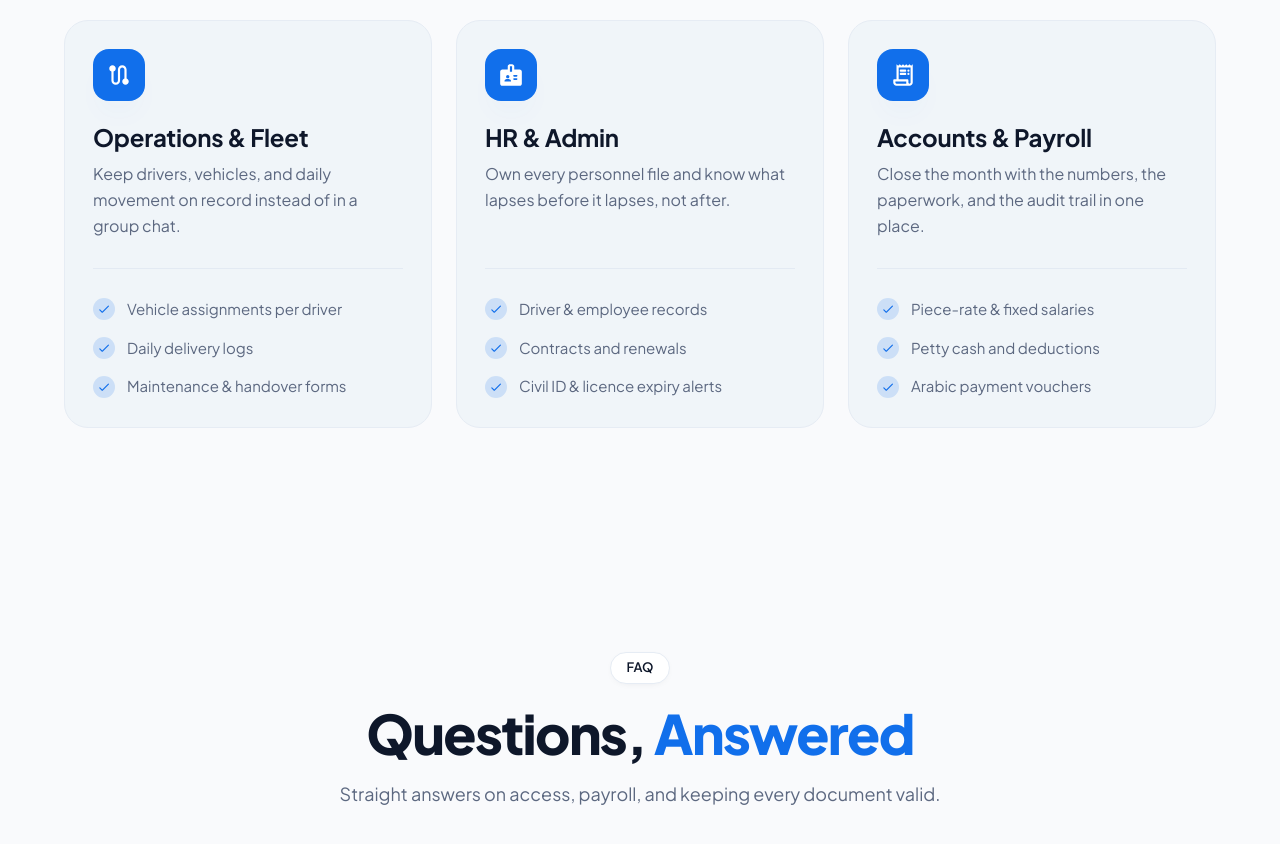
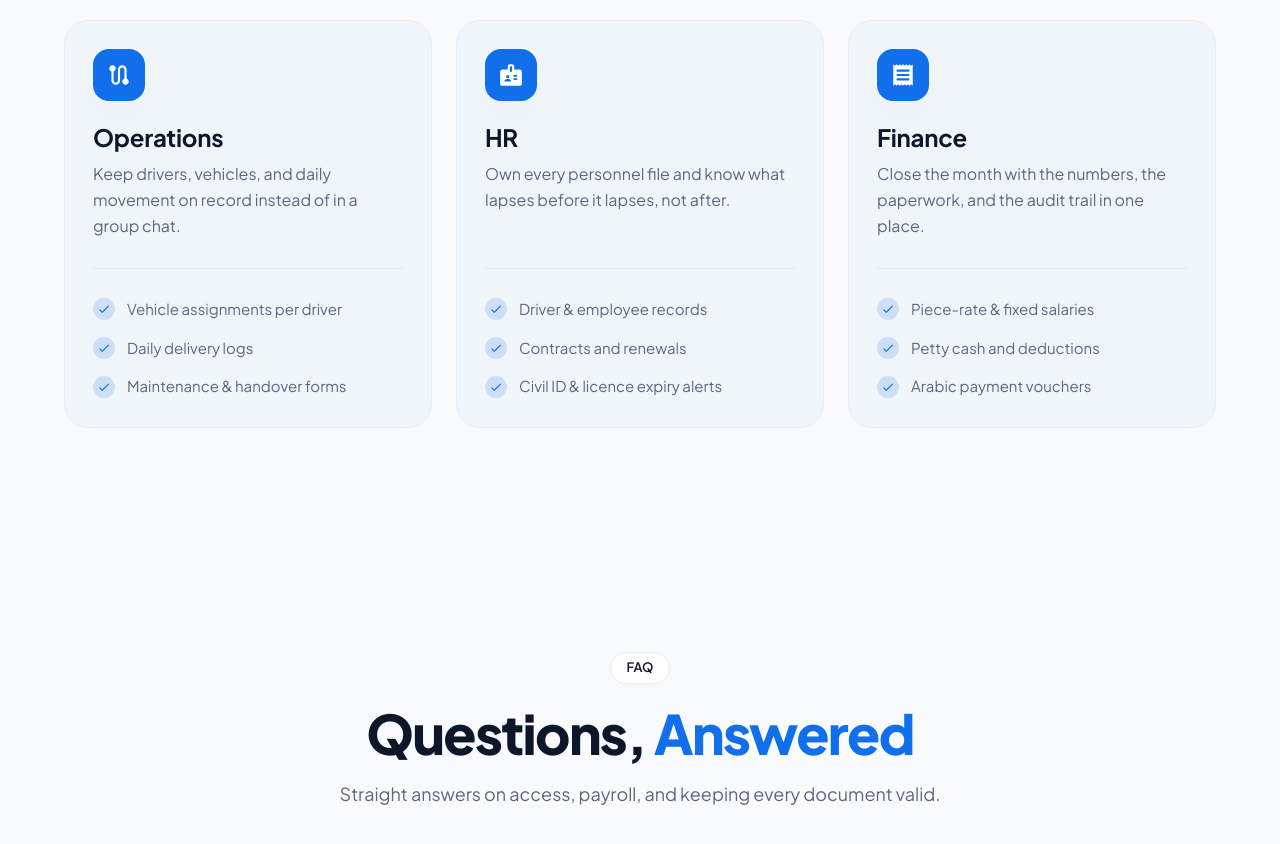
Before and after one commit to FahadAlduaij/fleethub-web, a React (Vite) app: page / in a window 1280 px wide. Shown: the part 4040-4884 px from the top of the page. Built offline with nearby package versions, Linux system fonts and the light colour scheme.

Commit message:
Use the filled receipt icon for the Finance role card

```diff
--- a/src/components/Roles.jsx
+++ b/src/components/Roles.jsx
@@ -9,14 +9,14 @@ import {
 import CheckRoundedIcon from '@mui/icons-material/CheckRounded';
 import RouteRoundedIcon from '@mui/icons-material/RouteRounded';
 import BadgeRoundedIcon from '@mui/icons-material/BadgeRounded';
-import ReceiptLongRoundedIcon from '@mui/icons-material/ReceiptLongRounded';
+import ReceiptRoundedIcon from '@mui/icons-material/ReceiptRounded';
 import SectionHeading from './SectionHeading';
 import { roles } from '../content';
 
 const ART = {
   ops: RouteRoundedIcon,
   hr: BadgeRoundedIcon,
-  accounts: ReceiptLongRoundedIcon,
+  accounts: ReceiptRoundedIcon,
 };
 
 function CheckPoint({ children }) {
--- a/src/content.js
+++ b/src/content.js
@@ -123,7 +123,7 @@ export const roles = {
     'One system, scoped to each role — every user sees only the companies and pages they are assigned.',
   cards: [
     {
-      title: 'Operations & Fleet',
+      title: 'Operations',
       art: 'ops',
       description:
         'Keep drivers, vehicles, and daily movement on record instead of in a group chat.',
@@ -134,7 +134,7 @@ export const roles = {
       ],
     },
     {
-      title: 'HR & Admin',
+      title: 'HR',
       art: 'hr',
       description:
         'Own every personnel file and know what lapses before it lapses, not after.',
@@ -145,7 +145,7 @@ export const roles = {
       ],
     },
     {
-      title: 'Accounts & Payroll',
+      title: 'Finance',
       art: 'accounts',
       description:
         'Close the month with the numbers, the paperwork, and the audit trail in one place.',
```
